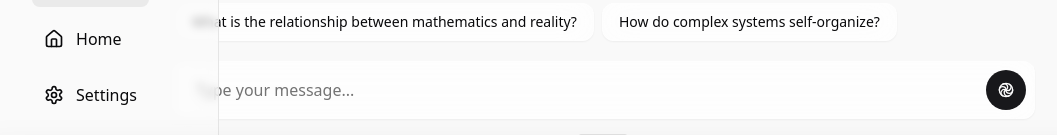
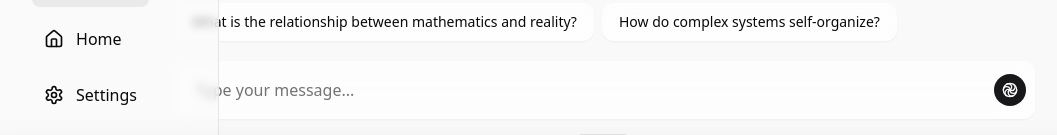
Before and after one commit to Pixeldrift00/tryvoid, a React (Vite) app: page / in a window 1280 px wide. Shown: the part 665-800 px from the top of the page, without its empty margins (37-1094 px from the left). Built offline with nearby package versions, Linux system fonts and the light colour scheme.

Commit message:
loader finally?

```diff
--- a/src/components/ui/send-button.tsx
+++ b/src/components/ui/send-button.tsx
@@ -14,7 +14,7 @@ export function SendButton({ loading, onClick, className }: SendButtonProps) {
     <Button
       onClick={onClick}
       className={cn(
-        "rounded-full w-10 h-10 p-0 flex items-center justify-center relative",
+        "rounded-full w-8 h-8 p-4 flex items-center justify-center relative",
         loading && "cursor-not-allowed",
         className
       )}
@@ -23,7 +23,7 @@ export function SendButton({ loading, onClick, className }: SendButtonProps) {
       {loading ? (
         <VoidLoader size={24} className="absolute inset-0 m-auto" />
       ) : (
-        <LoaderPinwheel className="h-5 w-5" />
+        <LoaderPinwheel className="h-6 w-6" />
       )}
     </Button>
   );
--- a/src/styles/void-loader.css
+++ b/src/styles/void-loader.css
@@ -62,7 +62,7 @@
   animation-delay: calc(var(--uib-speed) * 0.875);
 }
 
-@keyframes pulse {
+@keyframes stream {
   0%, 100% {
     transform: scale(0);
     opacity: 0;
```
